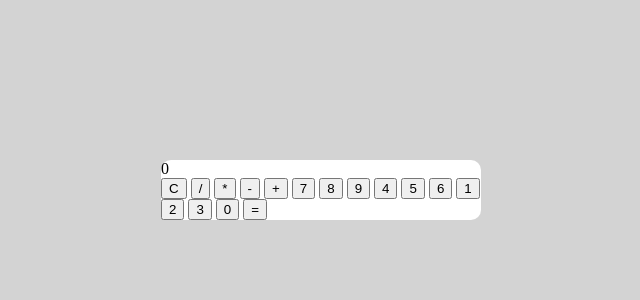
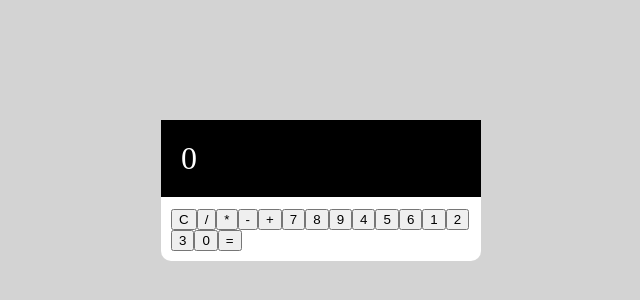
Before and after one commit to RealOutlawz/Calculator, a plain HTML site: page index.html in a window 1280 px wide. Shown: the part 210-510 px from the top of the page, without its empty margins (319-959 px from the left). Drawn offline with Linux system fonts and the light colour scheme.

Commit message:
changed name of the button container to have a better seperation and improve readability

```diff
--- a/index.html
+++ b/index.html
@@ -11,7 +11,7 @@
     <div class="calculatorContainer">
       <div id="displayOutput" class="displayOutput">0</div>
 
-      <div class="buttons">
+      <div class="buttonsContainer">
         <button class="button clear">C</button>
 
         <button class="button operator">/</button>
--- a/styles.css
+++ b/styles.css
@@ -14,3 +14,17 @@ body {
   border-radius: 10px;
   background-color: white;
 }
+
+.displayOutput {
+  background-color: black;
+  color: white;
+  font-size: 2em;
+  padding: 20px;
+  border-bottom: 2px solid white;
+}
+
+.buttonsContainer {
+  display: flex;
+  flex-wrap: wrap;
+  padding: 10px;
+}
```
